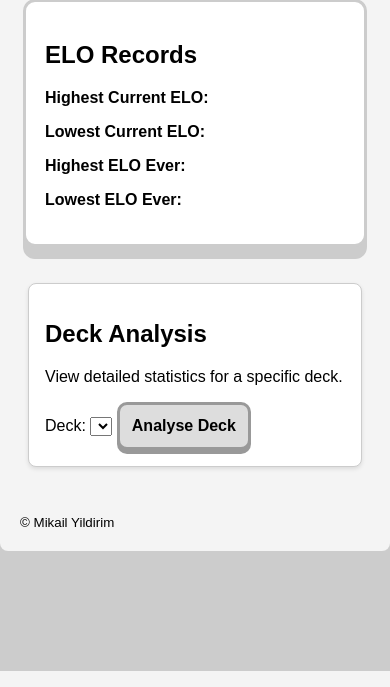
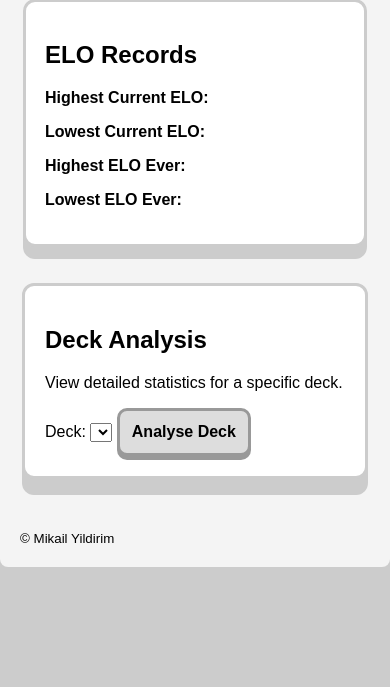
Before and after one commit to mikthelegend/commander_games, a Flask app: page /stats in a window 390 px wide. Shown: the part 250-937 px from the top of the page. Run offline with Flask 3, Linux system fonts and the light colour scheme; data that the repository does not hold is empty.

Commit message:
Fix small screen issue for #analysis_container

```diff
--- a/static/style.css
+++ b/static/style.css
@@ -216,15 +216,7 @@
   #random_games_container {flex-direction: column;}
   #records_widescreen {display: none;}
   #records_mobile {display: block;}
-  #analysis_container {
-    background: #fff;
-    border: 1px solid #ccc;
-    border-radius: 8px;
-    padding: 1rem;
-    margin-bottom: 1rem;
-    box-shadow: 0 2px 4px rgba(0, 0, 0, 0.1);
-    width: 300px;
-  }
+  #analysis_container {width: 300px;}
   #analysis_results_widescreen {display: none;}
   #analysis_results_mobile {display: block;}
   #deck_image {
```
